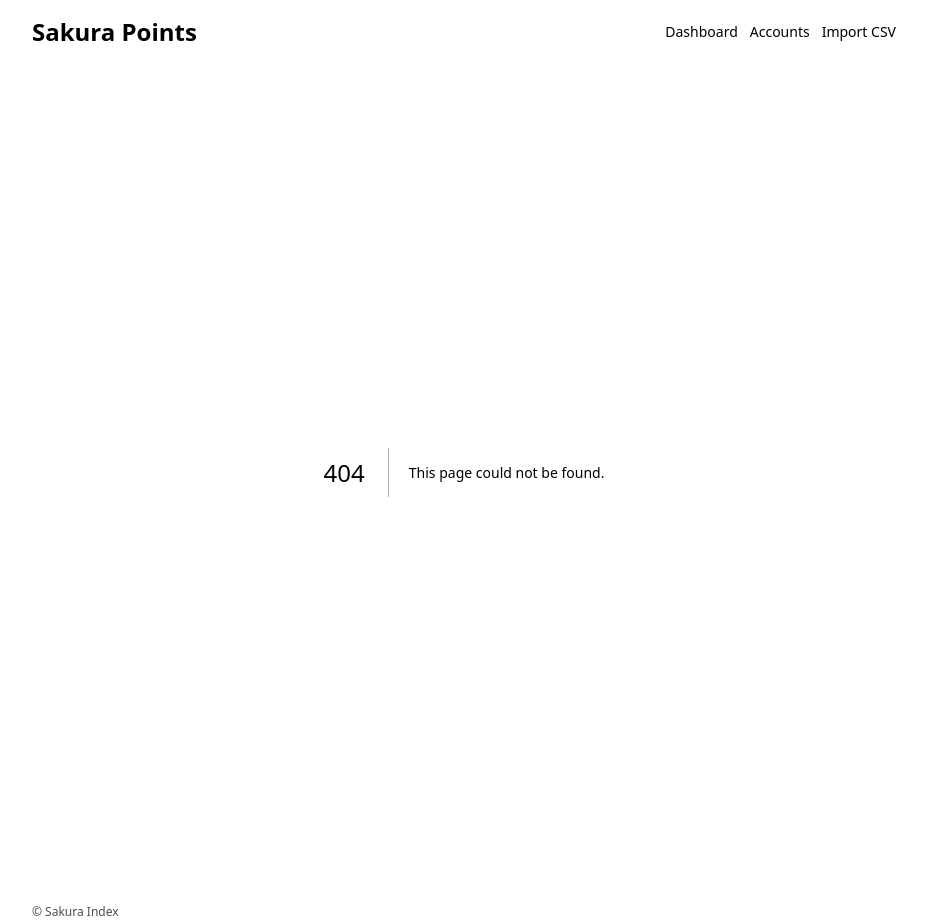
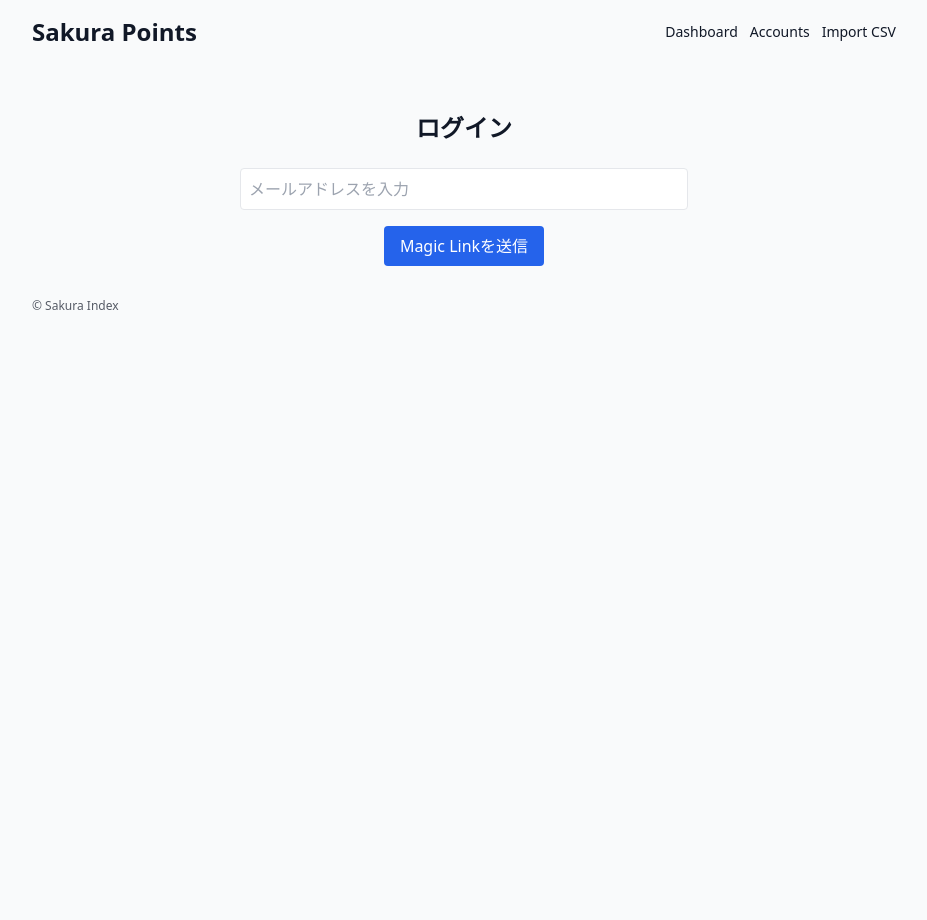
Before and after one commit to SakuraIndex/points-app, a Next.js app: page /login in a window 1280 px wide. Before the commit this address had no page. Shown: the whole page, without its empty margins (176-1103 px from the left). After the commit the page ends 800 px from the top, so only its background shows below. Built offline with nearby package versions, Linux system fonts and the light colour scheme; no server answers.

Commit message:
Create page.tsx

```diff
--- /dev/null
+++ b/app/login/page.tsx
@@ -0,0 +1,39 @@
+"use client";
+import { useState } from "react";
+import { supabase } from "@/lib/supabase";
+
+export default function LoginPage() {
+  const [email, setEmail] = useState("");
+  const [message, setMessage] = useState("");
+
+  const handleLogin = async () => {
+    const { error } = await supabase.auth.signInWithOtp({
+      email,
+      options: {
+        emailRedirectTo: "https://points-app-96m3.vercel.app/", // ←あなたのVercel URL
+      },
+    });
+    if (error) setMessage("送信に失敗しました：" + error.message);
+    else setMessage("ログインリンクをメールに送信しました。メールを確認してください。");
+  };
+
+  return (
+    <div className="max-w-md mx-auto mt-16 space-y-4 text-center">
+      <h1 className="text-2xl font-bold mb-2">ログイン</h1>
+      <input
+        type="email"
+        placeholder="メールアドレスを入力"
+        value={email}
+        onChange={(e) => setEmail(e.target.value)}
+        className="border p-2 rounded w-full text-gray-900 bg-white"
+      />
+      <button
+        onClick={handleLogin}
+        className="px-4 py-2 bg-blue-600 text-white rounded hover:bg-blue-700"
+      >
+        Magic Linkを送信
+      </button>
+      {message && <p className="text-sm text-gray-400 mt-2">{message}</p>}
+    </div>
+  );
+}
```
